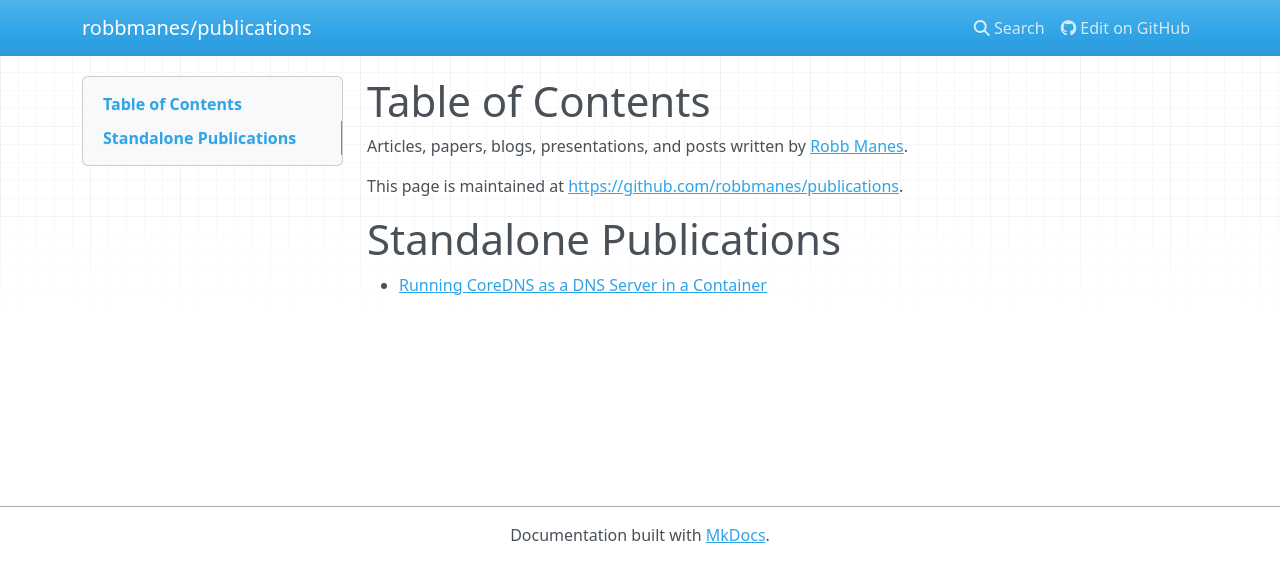
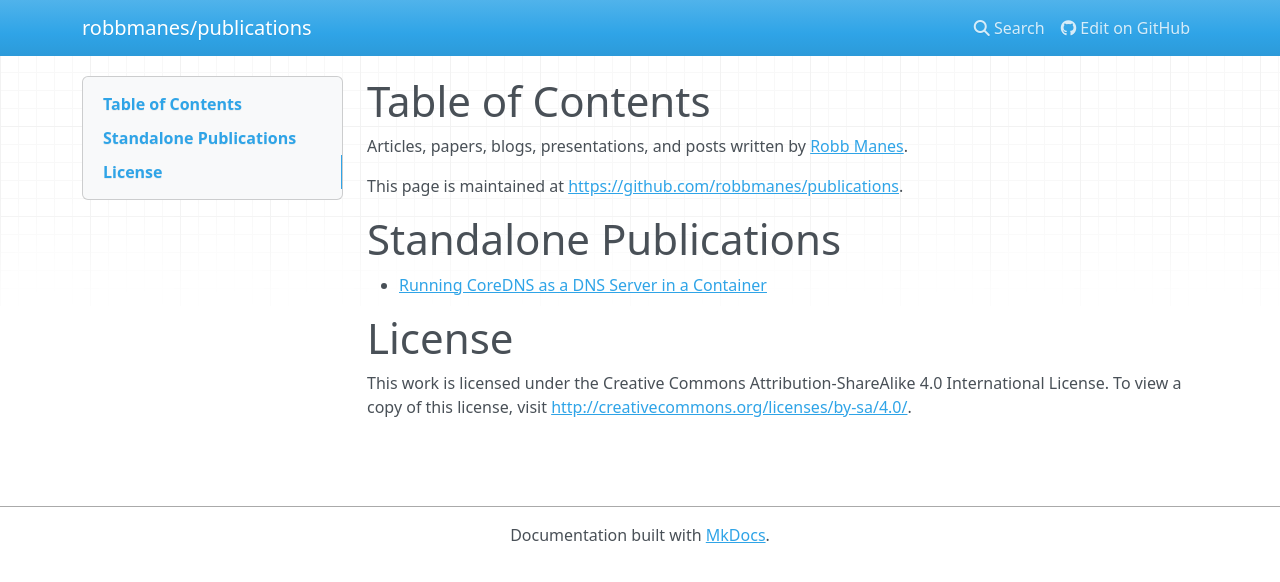
Before and after one commit to robbmanes/articles, an MkDocs documentation site: the page built from docs/index.md, in a window 1280 px wide. Shown: the top 582 px of the page. Built offline with MkDocs 1.6.1, drawn with Linux system fonts in a browser that asks for light colours; nearby versions of some CDN libraries.

Commit message:
Add CC License to page

```diff
--- a/docs/index.md
+++ b/docs/index.md
@@ -6,3 +6,6 @@ This page is maintained at [https://github.com/robbmanes/publications](https://g
 
 # Standalone Publications
 - [Running CoreDNS as a DNS Server in a Container](running_coredns_as_a_dns_server_in_a_container.md)
+
+# License
+This work is licensed under the Creative Commons Attribution-ShareAlike 4.0 International License. To view a copy of this license, visit [http://creativecommons.org/licenses/by-sa/4.0/](http://creativecommons.org/licenses/by-sa/4.0/).
```
